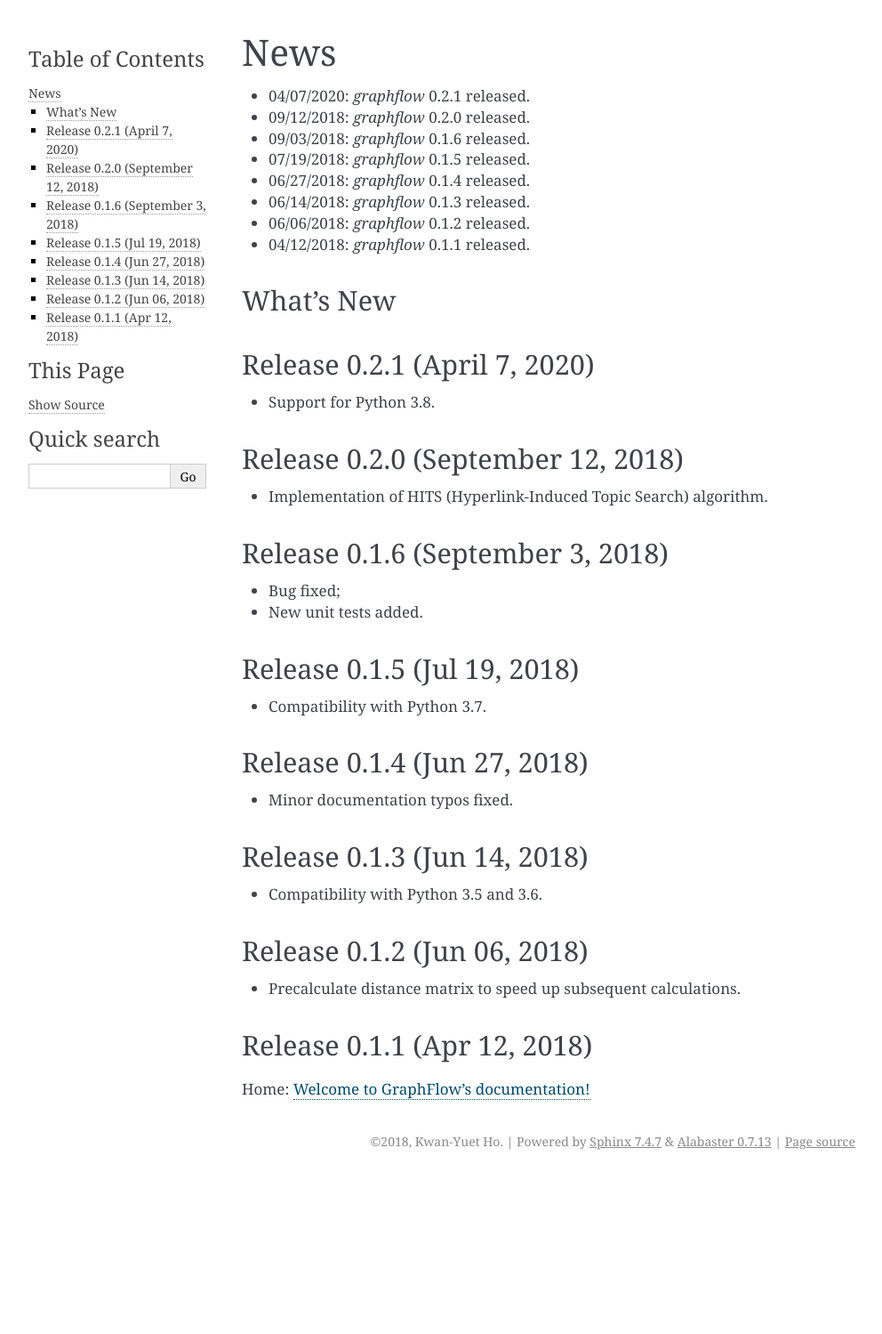
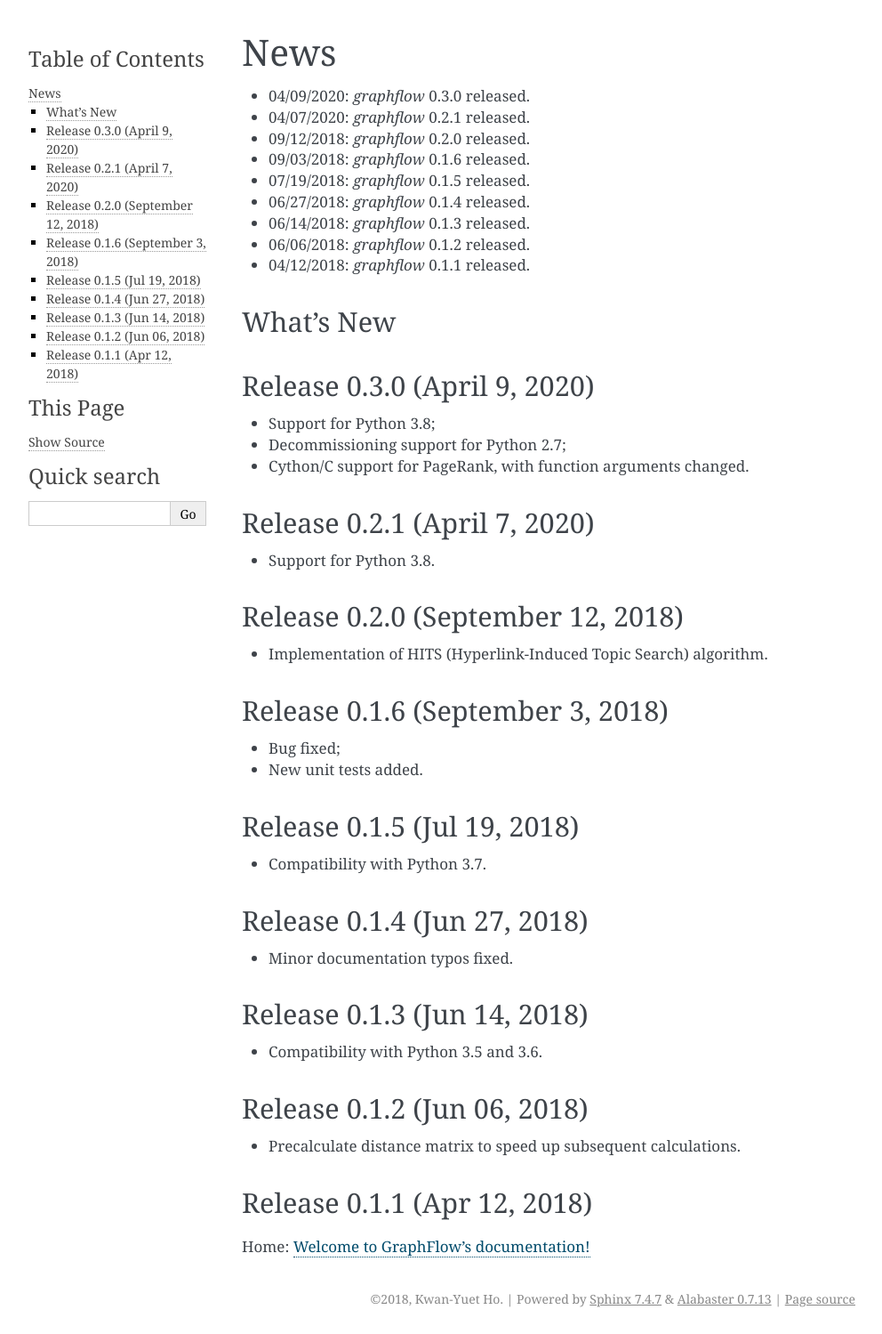
Before and after one commit to stephenhky/GraphFlow, a Sphinx documentation site: the page built from doc/source/news.rst, in a window 1280 px wide. Shown: the whole page at 89% size, without its empty margins (148-1140 px from the left). Built offline with Sphinx 7.4.7, drawn with Linux system fonts in a browser that asks for light colours; before the commit the page ends 1322 px from its top, so only the background shows below that.

Commit message:
release 0.3.0

```diff
--- a/doc/source/conf.py
+++ b/doc/source/conf.py
@@ -57,9 +57,9 @@
 # built documents.
 #
 # The short X.Y version.
-version = u'0.2'
+version = u'0.3'
 # The full version, including alpha/beta/rc tags.
-release = u'0.2.1'
+release = u'0.3.0'
 
 # The language for content autogenerated by Sphinx. Refer to documentation
 # for a list of supported languages.
--- a/doc/source/news.rst
+++ b/doc/source/news.rst
@@ -1,6 +1,7 @@
 News
 ====
 
+* 04/09/2020: `graphflow` 0.3.0 released.
 * 04/07/2020: `graphflow` 0.2.1 released.
 * 09/12/2018: `graphflow` 0.2.0 released.
 * 09/03/2018: `graphflow` 0.1.6 released.
@@ -12,6 +13,13 @@
 
 What's New
 ----------
+
+Release 0.3.0 (April 9, 2020)
+-----------------------------
+
+* Support for Python 3.8;
+* Decommissioning support for Python 2.7;
+* Cython/C support for PageRank, with function arguments changed.
 
 Release 0.2.1 (April 7, 2020)
 -----------------------------
```
Also changed, not shown: README.md (+1 -0 lines), setup.py (+5 -2 lines), .travis.yml.
